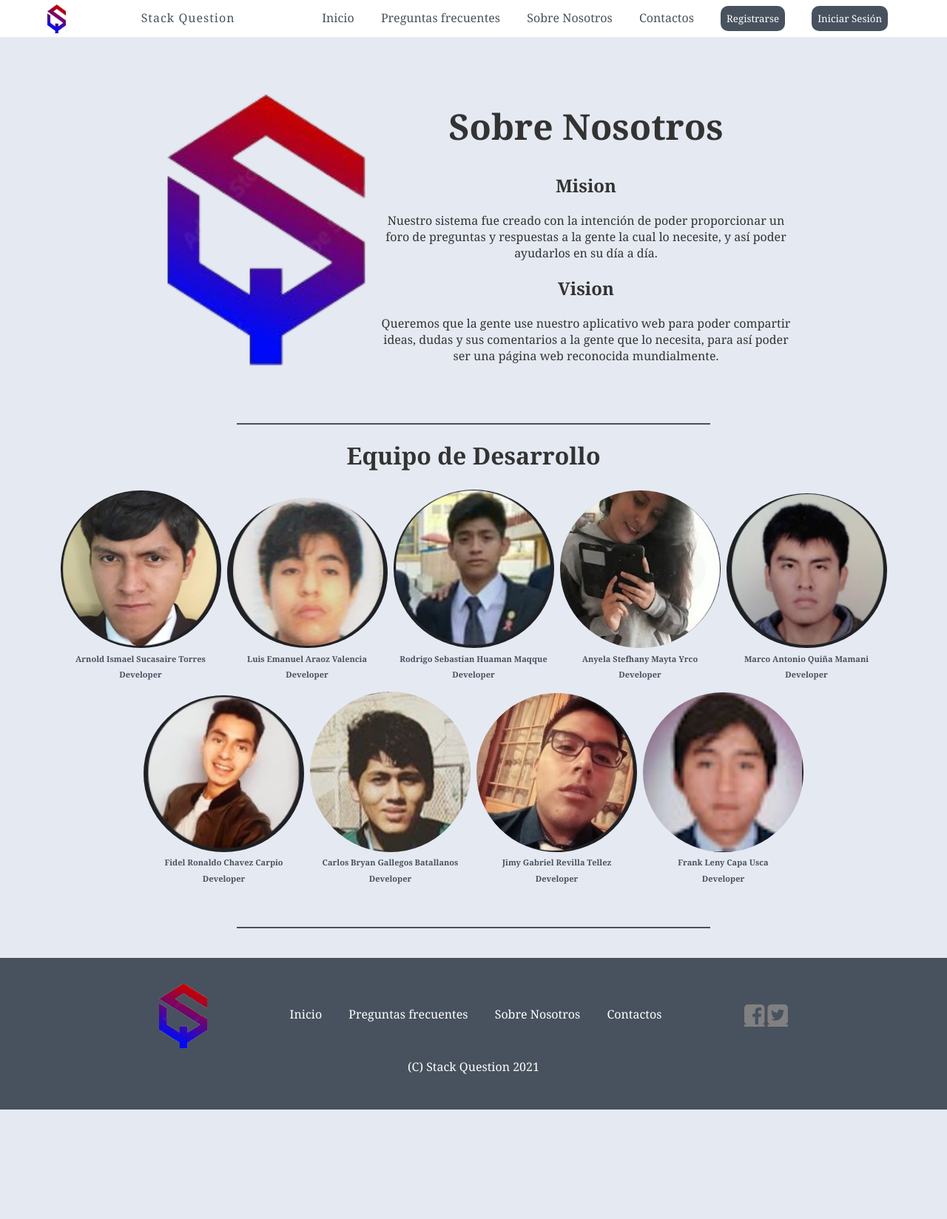
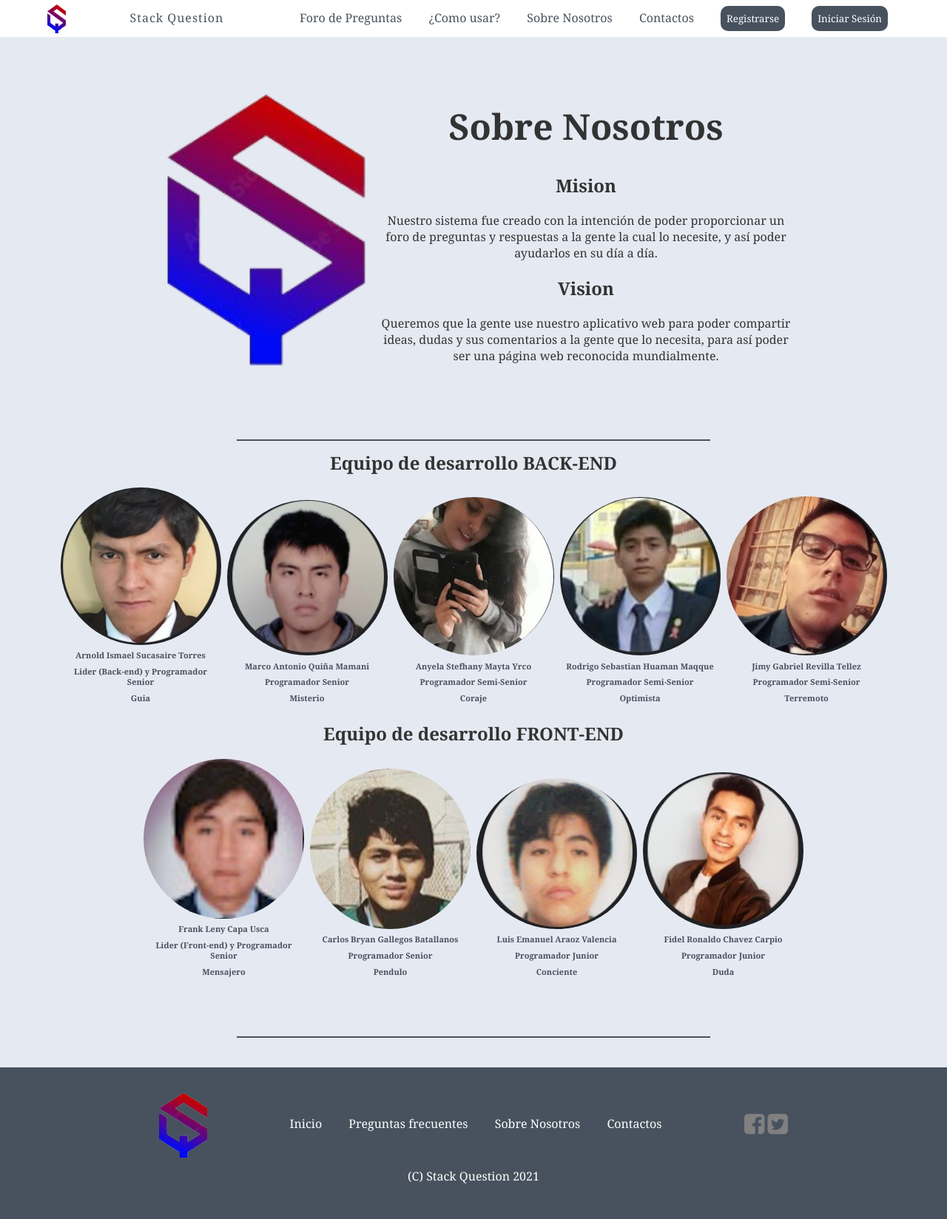
Before and after one commit to ArnoldSucasaireTorres/Sistema-de-Tutoriales, a Django app: page /about/ in a window 1280 px wide. Shown: the whole page at 74% size. Before the commit the page ends 1500 px from the top, so only its background shows below. Run offline with Django 3.2, Linux system fonts and the light colour scheme.

Commit message:
Final sin internacionalizacion

```diff
--- a/templates/about.html
+++ b/templates/about.html
@@ -50,75 +50,90 @@
 
     <div class="Equipo">
         <hr size="2px" width="50%" text-align="center" color="#47525E" />
-        <h1>Equipo de Desarrollo</h1>
+
+        <div class="tabla-center">
+            <h2>Equipo de desarrollo BACK-END</h2>
+        </div>
         <div class="imgWrapper4">
             <div class="imgResponsiva">
                 <img src="{% static 'arnold.jpeg' %}" />
                 <div>
                     <h1>Arnold Ismael Sucasaire Torres</h1>
-                    <h1>Developer</h1>
+                    <h1>Lider (Back-end) y Programador Senior</h1>
+                    <h1>Guia</h1>
                 </div>
             </div>
-
             <div class="imgResponsiva">
-                <img src="{% static 'luis.jpeg' %}" />
+                <img src="{% static 'marco.jpeg' %}" />
                 <div>
-                    <h1>Luis Emanuel Araoz Valencia</h1>
-                    <h1>Developer</h1>
+                    <h1>Marco Antonio Quiña Mamani</h1>
+                    <h1>Programador Senior</h1>
+                    <h1>Misterio</h1>
+                </div>
+            </div>
+            <div class="imgResponsiva ">
+                <img src="{% static 'anyela.jpeg' %}" />
+                <div>
+                    <h1>Anyela Stefhany Mayta Yrco</h1>
+                    <h1>Programador Semi-Senior</h1>
+                    <h1>Coraje</h1>
                 </div>
             </div>
             <div class="imgResponsiva ">
                 <img src="{% static 'rodrigo.jpeg' %}" />
                 <div>
                     <h1>Rodrigo Sebastian Huaman Maqque</h1>
-                    <h1>Developer</h1>
+                    <h1>Programador Semi-Senior</h1>
+                    <h1>Optimista</h1>
                 </div>
             </div>
             <div class="imgResponsiva ">
-                <img src="{% static 'anyela.jpeg' %}" />
+                <img src="{% static 'jimy.jpeg' %}" />
                 <div>
-                    <h1>Anyela Stefhany Mayta Yrco</h1>
-                    <h1>Developer</h1>
+                    <h1>Jimy Gabriel Revilla Tellez</h1>
+                    <h1>Programador Semi-Senior</h1>
+                    <h1>Terremoto</h1>
                 </div>
             </div>
-            <div class="imgResponsiva">
-                <img src="{% static 'marco.jpeg' %}" />
-                <div>
-                    <h1>Marco Antonio Quiña Mamani</h1>
-                    <h1>Developer</h1>
-                </div>
-            </div>
+
+        </div>
+        <div class="tabla-center">
+            <h2>Equipo de desarrollo FRONT-END</h2>
         </div>
         <div class="imgWrapper4">
-
             <div class="imgResponsiva ">
-                <img src="{% static 'fidel.jpeg' %}" />
+                <img src="{% static 'frank.jpeg' %}" />
                 <div>
-                    <h1>Fidel Ronaldo Chavez Carpio</h1>
-                    <h1>Developer</h1>
+                    <h1>Frank Leny Capa Usca</h1>
+                    <h1>Lider (Front-end) y Programador Senior</h1>
+                    <h1>Mensajero</h1>
                 </div>
             </div>
             <div class="imgResponsiva">
                 <img src="{% static 'bryan.jpg' %}" />
                 <div>
                     <h1>Carlos Bryan Gallegos Batallanos</h1>
-                    <h1>Developer</h1>
+                    <h1>Programador Senior</h1>
+                    <h1>Pendulo</h1>
+                </div>
+            </div>
+            <div class="imgResponsiva">
+                <img src="{% static 'luis.jpeg' %}" />
+                <div>
+                    <h1>Luis Emanuel Araoz Valencia</h1>
+                    <h1>Programador Junior</h1>
+                    <h1>Conciente</h1>
                 </div>
             </div>
             <div class="imgResponsiva ">
-                <img src="{% static 'jimy.jpeg' %}" />
+                <img src="{% static 'fidel.jpeg' %}" />
                 <div>
-                    <h1>Jimy Gabriel Revilla Tellez</h1>
-                    <h1>Developer</h1>
+                    <h1>Fidel Ronaldo Chavez Carpio</h1>
+                    <h1>Programador Junior</h1>
+                    <h1>Duda</h1>
                 </div>
             </div>
-            <div class="imgResponsiva ">
-                <img src="{% static 'frank.jpeg' %}" />
-                <div>
-                    <h1>Frank Leny Capa Usca</h1>
-                    <h1>Developer</h1>
-                </div>
-            </div>
+
         </div>
     </div>
     <br> <br>
--- a/templates/base/base.html
+++ b/templates/base/base.html
@@ -16,7 +16,122 @@
     <link href="https://fonts.googleapis.com/css?family=Dancing+Script|Raleway:500,600&display=swap" rel="stylesheet">
 
 
+    <style>
+     .editarGuardar{
+        color:white !important;
+        width: 180px !important;
+        text-align:center !important;
+        padding: 0 !important;
+        display: inline-block !important;
+        font-size:15px !important;
+        height: 20px !important;
+     }
+     .editarCancelar{
+        color:white !important;
+        width: 80px !important;
+        /*float: left !important;*/
+        text-align:center !important;
+        padding: 0 !important;
+        display: inline-block !important;
 
+        font-size: 15px !important;
+        height: 20px !important;
+     }
+     .content-pre{
+
+         box-shadow: 5px 5px 5px rgb(189, 182, 182);
+         border-radius: 10px;
+         transition: all 0.1s ease-in-out;
+     }
+     .content-pre:hover{
+         box-shadow: 0px 0px 25px rgb(66, 65, 65);
+         border-radius: 10px;
+         transition: all 0.1s ease-in-out;
+     }
+     .pregunta-foro{
+    border-radius: 10px;
+     }
+     .container-title-temas-bus{
+         padding:5px 10px 5px 10px;
+     }
+     .content-pre-foro{
+         padding:5px
+
+     }
+     span.editar,span.eliminar{
+         font-size: 10px;
+     }
+     span.eliminar:hover{
+         box-shadow: 2px 2px 2px rgb(66, 65, 65);
+         background-color: rgb(230, 68, 68);
+         color: white;
+     }
+     a:hover{
+         background-color: rgb(105, 102, 102) !important;
+         border-radius: 5px;
+         margin: 2px;
+         transition: all 0.2s ease-in-out;
+     }
+     button[value="nueva_resp"]:hover{
+box-shadow: 2px 2px 2px rgb(66, 65, 65);
+         background-color: rgb(66, 202, 53);
+         color: white;
+     }
+     .comentarRespuesta{
+         font-size:10px;
+     }
+     .eliminarPreg:hover{
+          box-shadow: 2px 2px 2px rgb(66, 65, 65);
+         background-color: rgb(230, 68, 68);
+         color: white;
+         text-shadow: 2px 2px 2px black;
+     }
+     span.eliminarC{
+         color:rgb(230, 68, 68);
+         font-size: 12px;
+     }
+     span.eliminarC:hover{
+         color:rgb(204, 44, 44);
+         font-size: 12px;
+         text-shadow: 0px 0px 10px black;
+     }
+     span.editarC{
+         color:rgb(89, 89, 226);
+         font-size: 12px;
+     }
+     span.editarC:hover{
+         color:rgb(89, 89, 226);
+         font-size: 12px;
+         text-shadow: 0px 0px 10px black;
+     }
+     /*
+     div div div.num-resp{
+         height: 10px;
+     }
+     */
+     .contenedor-boton-descripcion{
+         margin-top:20px;
+     }
+     hr{
+         margin-top:30px;
+     }
+     span.editar:hover{
+         box-shadow: 2px 2px 2px rgb(66, 65, 65);
+         background-color: rgb(51, 123, 230);
+         color: white;
+     }
+     div.coment{
+         padding-right:10px;
+     }
+     div.foro-content{
+         margin-bottom:10px;
+         border-top-left-radius: 5px;
+         border-radius:5px;
+     }
+     div.content-resp{
+         border-radius: 10px;
+     }
+     </style>
 
     <title>{% block title %} Document {% endblock %}</title>
 </head>
@@ -34,8 +149,8 @@
 
             <nav class="navigation">
                 <ul>
-                    <li><a href="/foro/">Inicio</a></li>
-                    <li><a href="../preguntas_frecuentes/">Preguntas frecuentes</a></li>
+                    <li><a href="/foro/">Foro de Preguntas</a></li>
+                    <li><a href="../preguntas_frecuentes/">¿Como usar?</a></li>
                     <li><a href="../about/">Sobre Nosotros</a></li>
                     <li><a href="../contact/">Contactos</a></li>
 
--- a/templates/register.html
+++ b/templates/register.html
@@ -32,7 +32,7 @@
                         <input type="text" value="{{data.email}}" name="email">
                     </p>
                     <p>
-                        <label for="">Confirmar Contraseña: </label>
+                        <label for="">Ingresa una Contraseña: </label>
                         <input type="password" name="password">
                     </p>
                     <p>
--- a/usuarios/views.py
+++ b/usuarios/views.py
@@ -257,6 +257,7 @@ def aniadir_respuesta(request):
     usuario=usuarios.Usuario.objects.get(usuario=usuario)
     respuesta_nueva=usuarios.Respuesta(
         contenido=contenido,
+        aprobacion=0,
         num_buena_calificacion=0,
         num_mala_calificacion=0,
         fecha_de_creacion=fecha,
```
Also changed, not shown: SistemaTutoriales/settings.py (+7 -1 lines), requirements.txt (added, +26 -0 lines), templates/busqueda.html (+3 -5 lines), templates/comentario.html (+4 -4 lines), templates/contact.html (+14 -7 lines), templates/pregunta.html (+5 -8 lines), templates/respuestas.html (+9 -11 lines), templates/verHistorial.html (+7 -8 lines), stdb.sqlite3, 1 other file.
